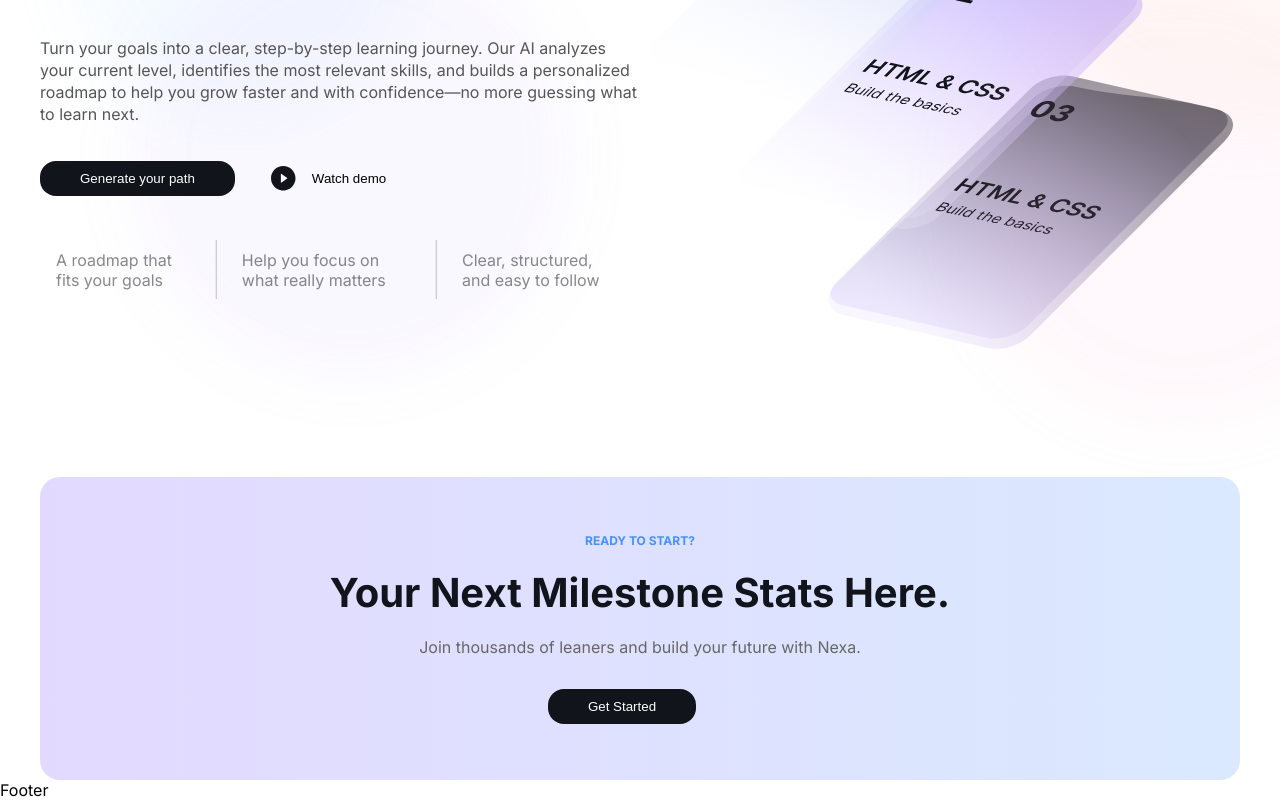
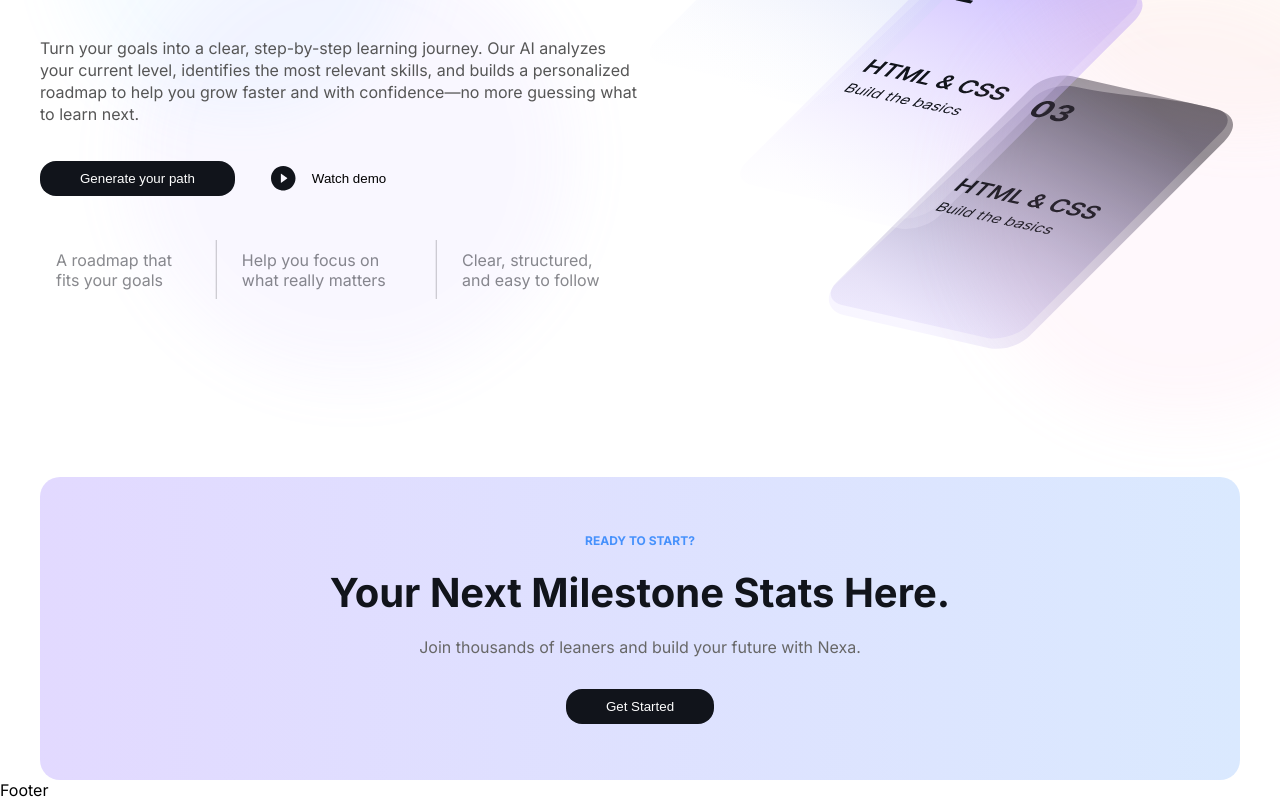
Before and after one commit to chingu-voyages/V62-tier1-team-01, a React (Vite) app: page / in a window 1280 px wide. Shown: the part 319-1119 px from the top of the page. Built offline with nearby package versions, Linux system fonts and the light colour scheme.

Commit message:
fix: realign unaligned items from modal

```diff
--- a/src/components/NextButton/styles.module.css
+++ b/src/components/NextButton/styles.module.css
@@ -4,7 +4,6 @@
   color: #fff;
   padding: 10px 40px;
   border-radius: 16px;
-  margin-right: 36px;
   cursor: pointer;
   z-index: 1;
 }
--- a/src/components/VideoButton/index.jsx
+++ b/src/components/VideoButton/index.jsx
@@ -1,4 +1,3 @@
-import { useState } from "react";
 import styles from "./styles.module.css";
 import playButton from "/src/assets/play-button.svg";
 
--- a/src/components/VideoButton/styles.module.css
+++ b/src/components/VideoButton/styles.module.css
@@ -4,6 +4,7 @@
   background-color: transparent;
   border: none;
   cursor: pointer;
+  margin-left: 36px;
 }
 
 .iconPlay {
```
